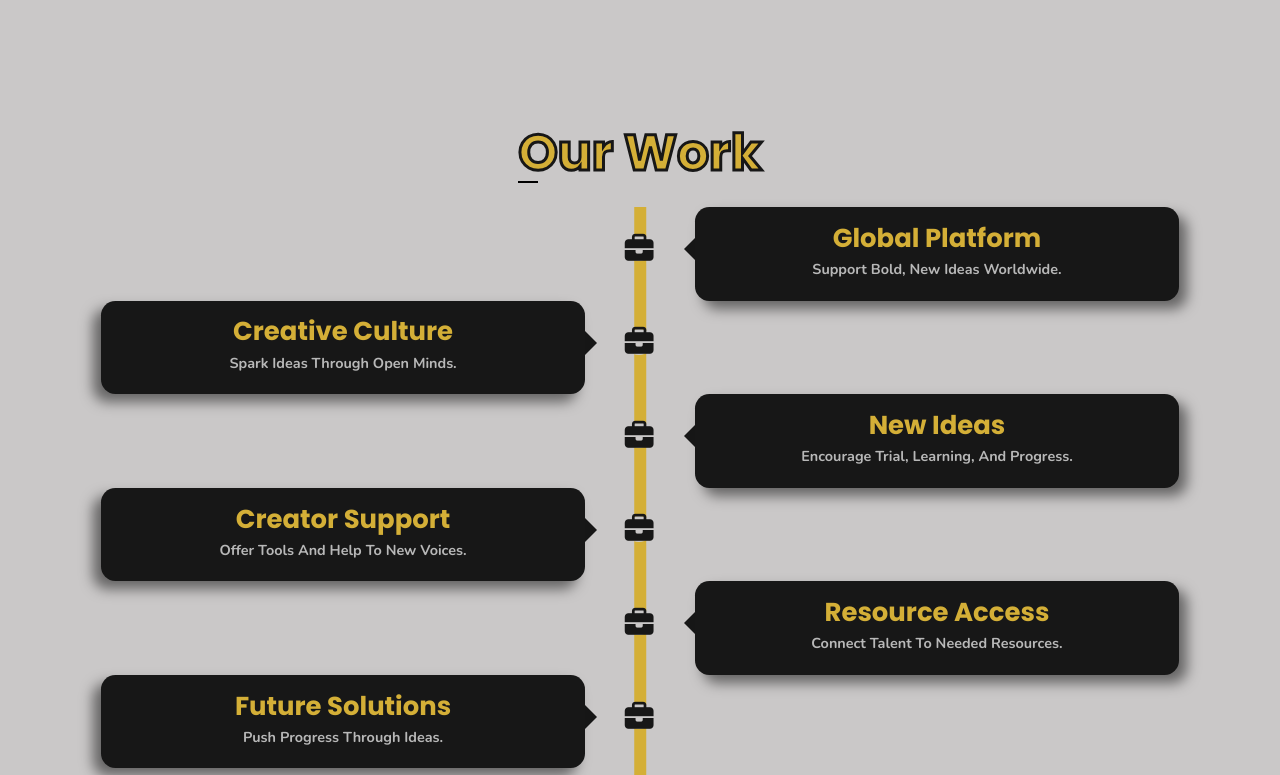
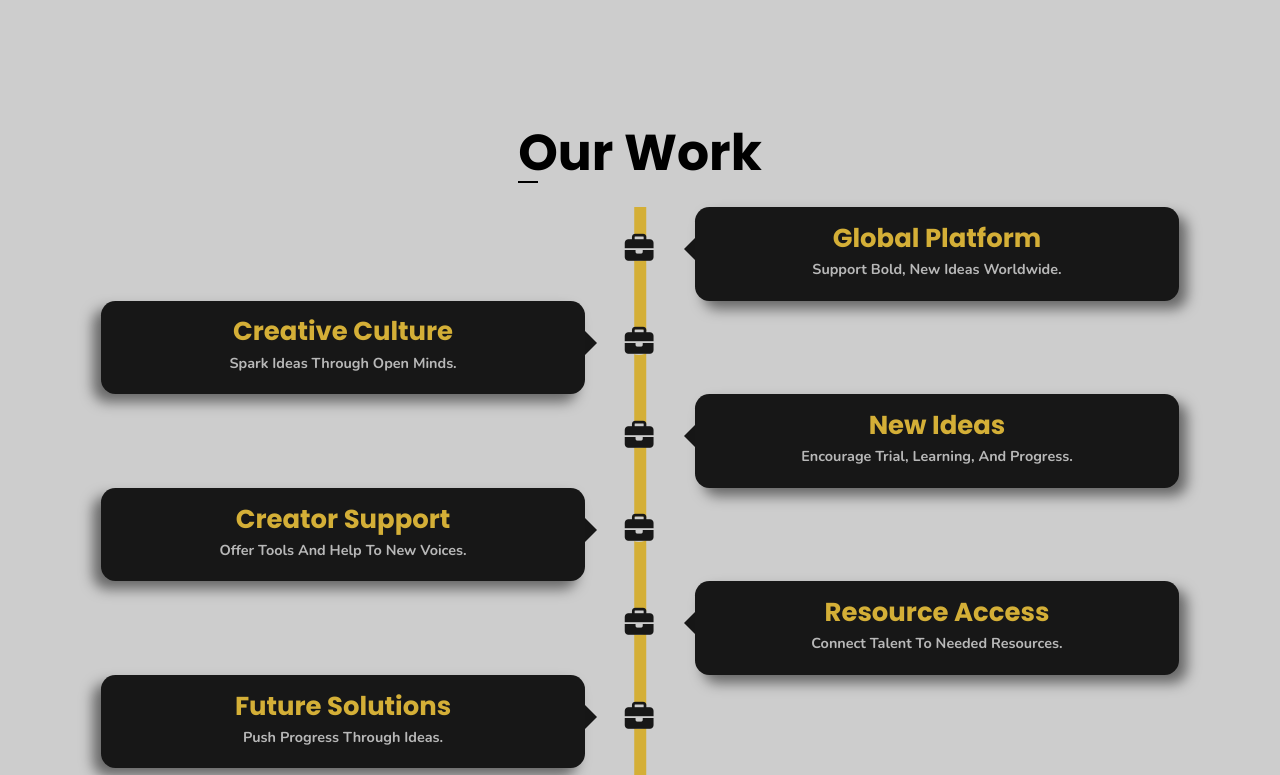
Before and after one commit to Ideafactoryhub/ideafactory, a website: page index.html in a window 1280 px wide. Shown: the part 1320-2095 px from the top of the page. Drawn offline with nearby package versions, Linux system fonts and the light colour scheme.

Commit message:
Reinitialize repository with fresh files

```diff
--- a/css/master.css
+++ b/css/master.css
@@ -10,7 +10,7 @@
   --main-color: rgb(23, 23, 23);
   --btn-color: #d4af37;
   --text-color: #575757;
-  --background-color: #cac8c8;
+  --background-color: #cdcdcd;
   --boxL-shadow: -6px 6px 15px rgba(0, 0, 0, 0.5);
   --boxR-shadow: 6px 6px 15px rgba(0, 0, 0, 0.5);
   --box-shadow2: 20px 20px 25px rgb(0, 0, 0, 0.8);
@@ -545,8 +545,7 @@ h2 {
 
 .experience .heading {
   font-size: 3.5rem;
-  color: var(--btn-color);
-  -webkit-text-stroke: 3px var(--main-color);
+  color: var(--heading-color);
   margin-bottom: 2rem;
   display: inline-block;
   position: relative;
```
